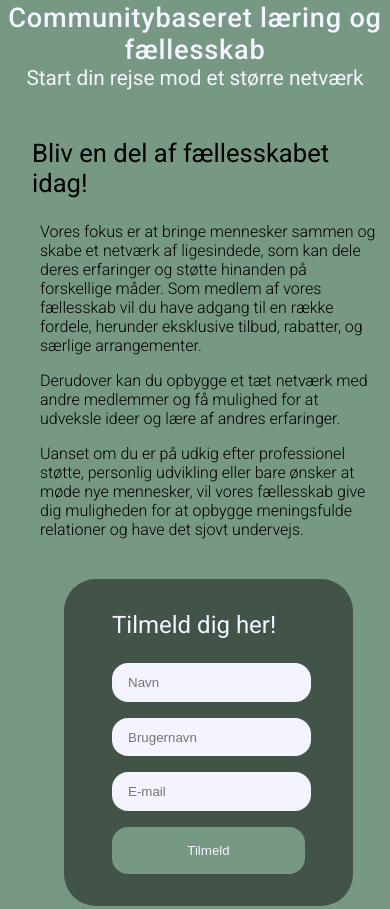
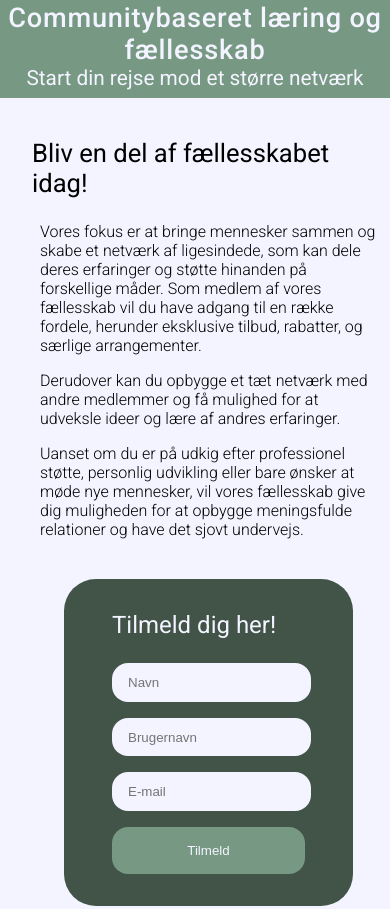
Before and after one commit to RoerMadsen/test-undervisning, a plain HTML site: page assignment-0202/index.html in a window 390 px wide. Shown: the part 430-1339 px from the top of the page. Drawn offline with Linux system fonts and the light colour scheme.

Commit message:
rettelser i subscribe baggrundsfarve

```diff
--- a/assignment-0202/style.css
+++ b/assignment-0202/style.css
@@ -93,7 +93,6 @@ a{
 @media (max-width: 50em){
     #subscribe-grid{
         grid-template-columns: 1fr;
-        background-color: #779882;
     }
 }
 @media (min-width: 50em){
```
Also changed, not shown: 1 other file.
